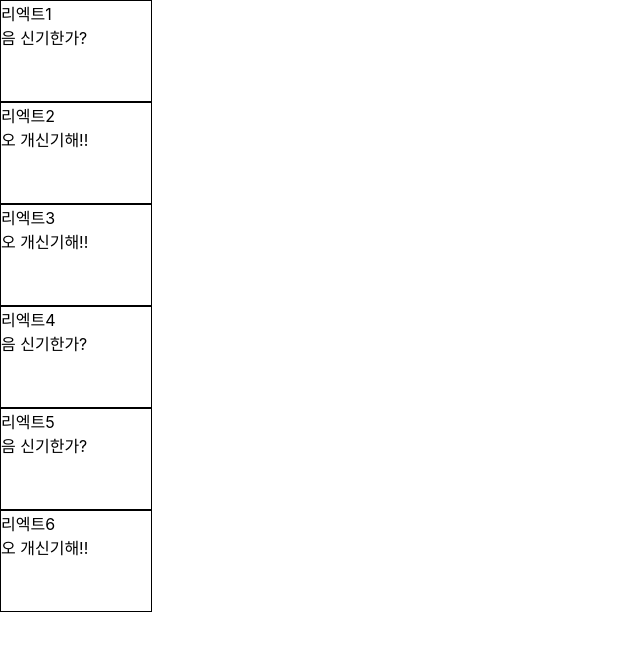
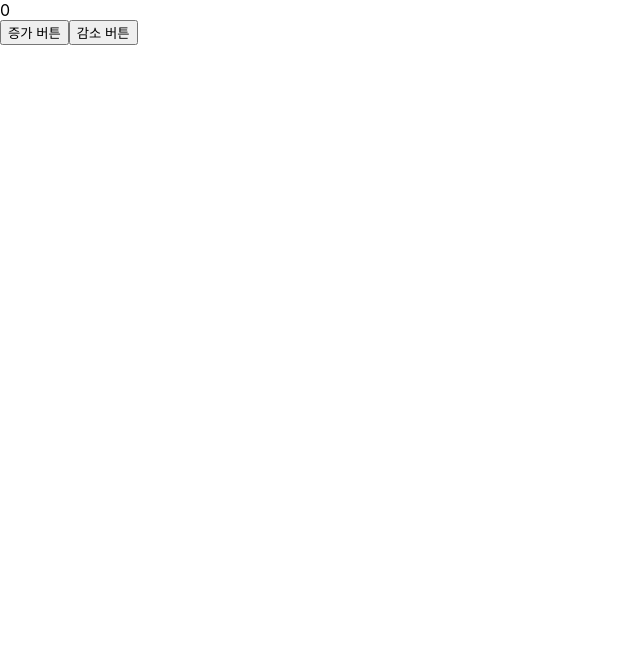
Before and after one commit to SMG05oein/Study_React, a React (Create React App) app: page / in a window 1280 px wide. Shown: the top 650 px of the page, without its empty margins (0-640 px from the left). Built offline with nearby package versions, Linux system fonts and the light colour scheme; the HTML template or start-up script is replaced by a standard one.

Commit message:
state가 예제

```diff
--- a/src/App.js
+++ b/src/App.js
@@ -1,16 +1,34 @@
 import './App.css';
-import Box from "./component/Box";
+// import Box from "./component/Box";
+import {useState} from 'react';
 
 function App() {
-  let i = 1;
+  let counter = 0;
+  /*useState의 매개변수는 초기값을 나타냄
+  반환값은 배열이며 각각 초기값, 초기값을 변경해주는 함수
+  함수 반환값은 비동기함수임*/
+  const [counter2, setCounter2] = useState(0);
+
+  const increase = () => {
+    counter++;
+    setCounter2(counter2+1); //counter2++은 안 됨
+  }
+
+  const decrease = () => {
+    setCounter2(counter2-1);
+  }
+
   return (
     <div>
-      <Box count = {i++} content = "음 신기한가?"/>
+      {/* <Box count = {i++} content = "음 신기한가?"/>
       <Box count = {i++} />
       <Box count = {i++} />
       <Box count = {i++} content = "음 신기한가?"/>
       <Box count = {i++} content = "음 신기한가?"/>
-      <Box count = {i++} />
+      <Box count = {i++} /> */}
+      <div>{counter2}</div>
+      <button onClick={increase}>증가 버튼</button>
+      <button onClick={decrease}>감소 버튼</button>
     </div>
   );
 }
```
